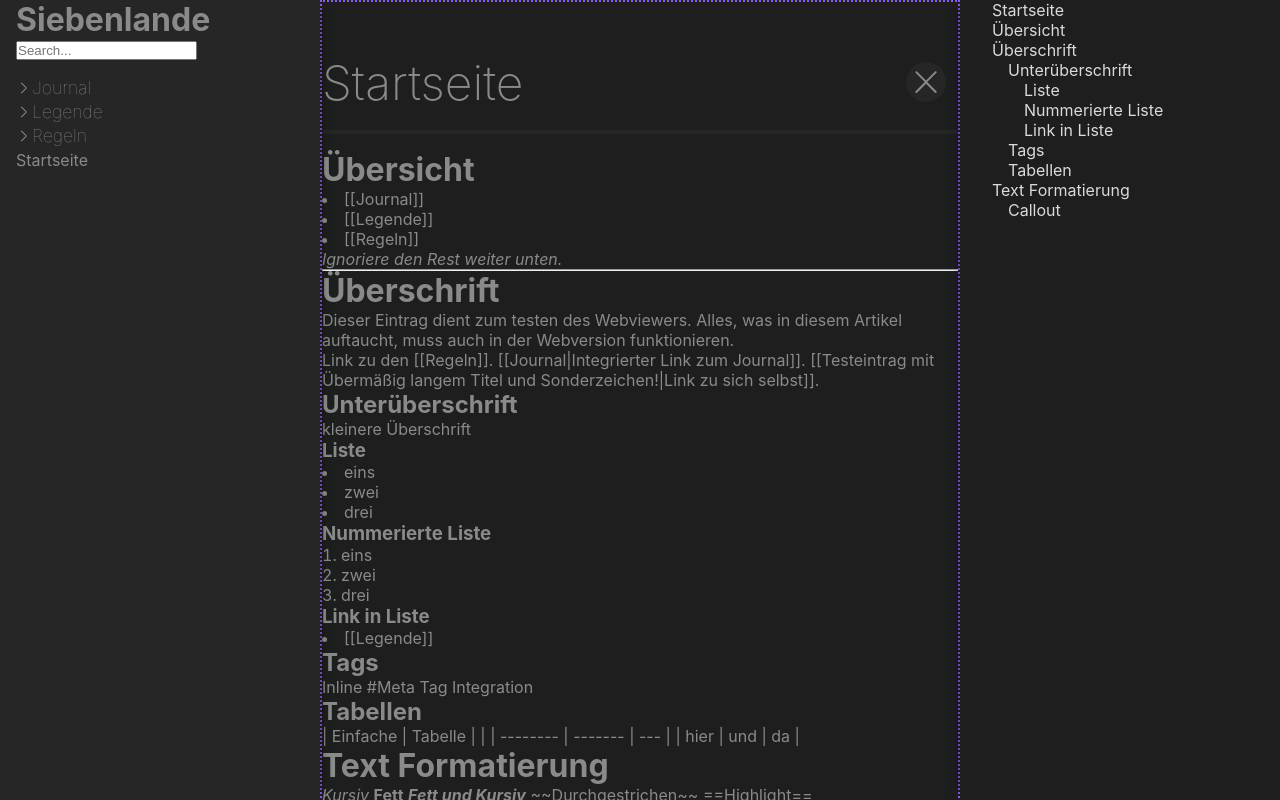
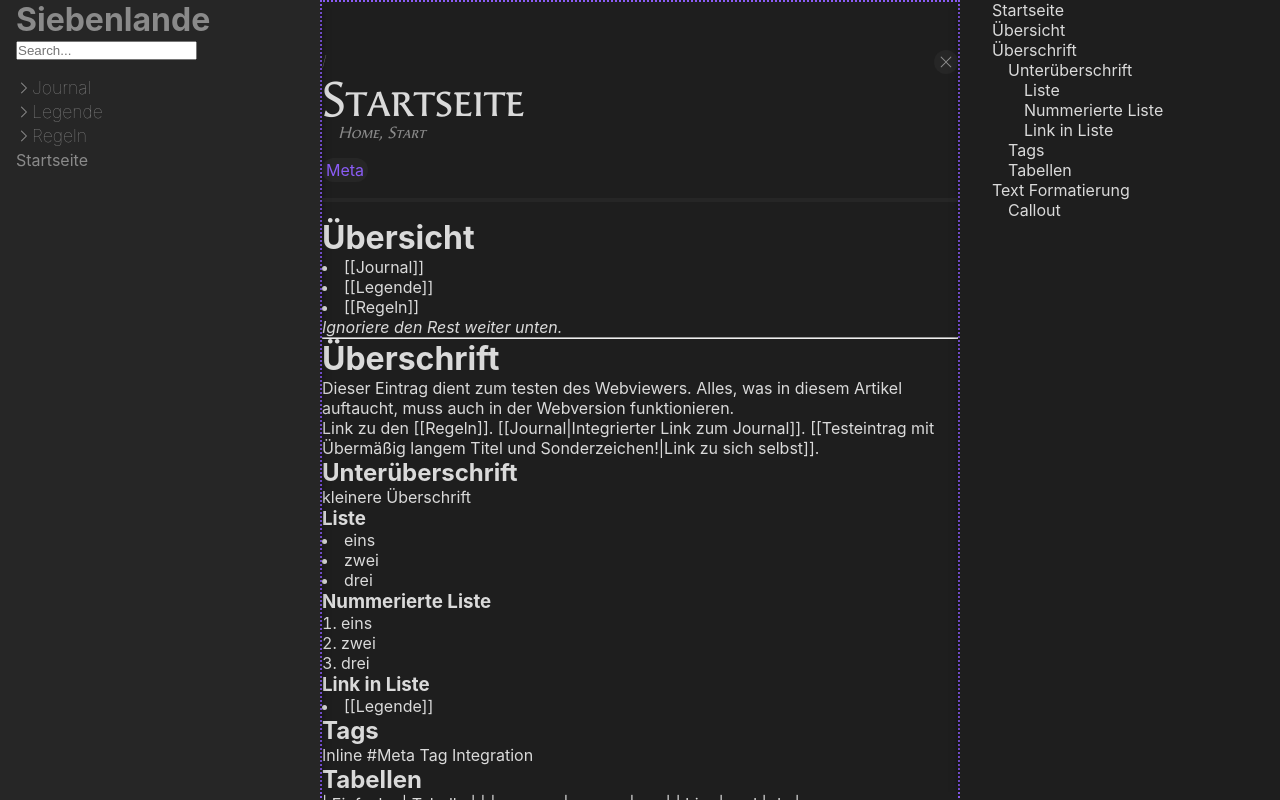
Before and after one commit to JaegerStein/Siebenlande, a React (Create React App) app in the folder app/: page / in a window 1280 px wide. Shown: the top 800 px of the page. Built offline with nearby package versions, Linux system fonts and the light colour scheme.

Commit message:
entry styling

```diff
--- a/app/src/components/Center/Entry.tsx
+++ b/app/src/components/Center/Entry.tsx
@@ -14,6 +14,10 @@ interface EntryProps {
 const Entry: FC<EntryProps> = ({ entry, path }: EntryProps) => {
     const [content, setContent] = useState<string>('');
     const {entryAction, renderEntry} = useContext(EntryContext);
+
+    const entryPath: string = path.split('/').slice(0, -1).join('/') + '/';
+    const tags: string[] = entry.tags || [];
+    const aliases: string[] = entry.aliases || [];
 
     function removeFrontmatter(text: string): string {
         const lines = text.split('\n');
@@ -39,11 +43,16 @@ const Entry: FC<EntryProps> = ({ entry, path }: EntryProps) => {
     return (
         <div className='entry'>
             <div className='entry-header'>
+                <span className='entry-path'>{entryPath}</span>
+                <button onClick={() => entryAction(path, EntryAction.CLOSE)}><X className='entry-x' /></button>
                 <div className='entry-title'>
                     <h1>{entry.title}</h1>
-                    <button onClick={() => entryAction(path, EntryAction.CLOSE)}><X className='entry-x' /></button>
                 </div>
+                <span className='entry-aliases'>{aliases.join(", ")}</span>
                 <div className='entry-meta'>
+                    {tags.map((tag, index) => (
+                        <span key={index} className='entry-tag'>{tag}</span>
+                    ))}
                 </div>
                 <hr></hr>
             </div>
--- a/app/src/styles/Center.scss
+++ b/app/src/styles/Center.scss
@@ -1,4 +1,5 @@
 @import 'common/colors.scss';
+@import 'common/fonts.scss';
 
 #river {
     width: 100%;
@@ -13,28 +14,24 @@
     width: 100%;
 
     list-style: inside;
+    color: $color-font;
 
     .entry-header {
 
-        .entry-title {
-            height: 4rem;
-            width: 100%;
-            display: flex;
-            justify-content: space-between;
-            align-items: center;
-
-            h1 {
-                font-size: 3rem;
-                font-weight: 200;
+        .entry-path {
+            font-weight: 100;
+            color: $color-font-light;
+            font-size: .9rem;
+            line-height: .9rem;
         }
 
         button {
+            float: right;
             display: flex;
             align-items: center;
             justify-content: center;
             border: none;
             border-radius: 50%;
-                margin: .75rem;
             padding: .25rem;
             background-color: $color-background;
 
@@ -56,9 +53,52 @@
             }
 
             .entry-x {
-                    width: 2rem;
-                    height: 2rem;
+                width: 1rem;
+                height: 1rem;
             }
+        }
+
+        .entry-title {
+            margin-top: 1rem;
+            width: 100%;
+            display: flex;
+            justify-content: space-between;
+            align-items: center;
+
+            h1 {
+                font-size: 3rem;
+                line-height: 2.25rem;
+                font-weight: lighter;
+                font-family: 'Angie', serif;
+            }
+
+        }
+
+        .entry-aliases {
+            font-family: 'Angie', serif;
+            font-size: 1rem;
+            line-height: 1rem;
+            font-weight: lighter;
+            font-style: italic;
+            color: $color-font-light;
+            padding-left: 1rem;
+        }
+
+        .entry-meta {
+            margin-top: 1rem;
+            display: flex;
+            align-items: center;
+            justify-content: start;
+            gap: 1rem;
+
+            .entry-tag {
+                font-size: 1rem;
+                line-height: 1rem;
+                padding: .25rem .25rem;
+                font-weight: normal;
+                color: $color-link;
+                background-color: $color-background;
+                border-radius: 1rem;
             }
         }
 
@@ -68,4 +108,5 @@
             border-top: 4px solid $color-background;
         }
     }
+
 }
--- /dev/null
+++ b/app/src/styles/common/fonts.scss
@@ -0,0 +1,6 @@
+@font-face {
+    font-family: 'Angie';
+    src: url("../../assets/fonts/Angie Small Caps.ttf");
+    font-weight: normal;
+    font-style: normal;
+  }
```
Also changed, not shown: app/src/assets/fonts/Angie Small Caps.ttf (added). Lines whose indentation alone changed are shown as unchanged.
